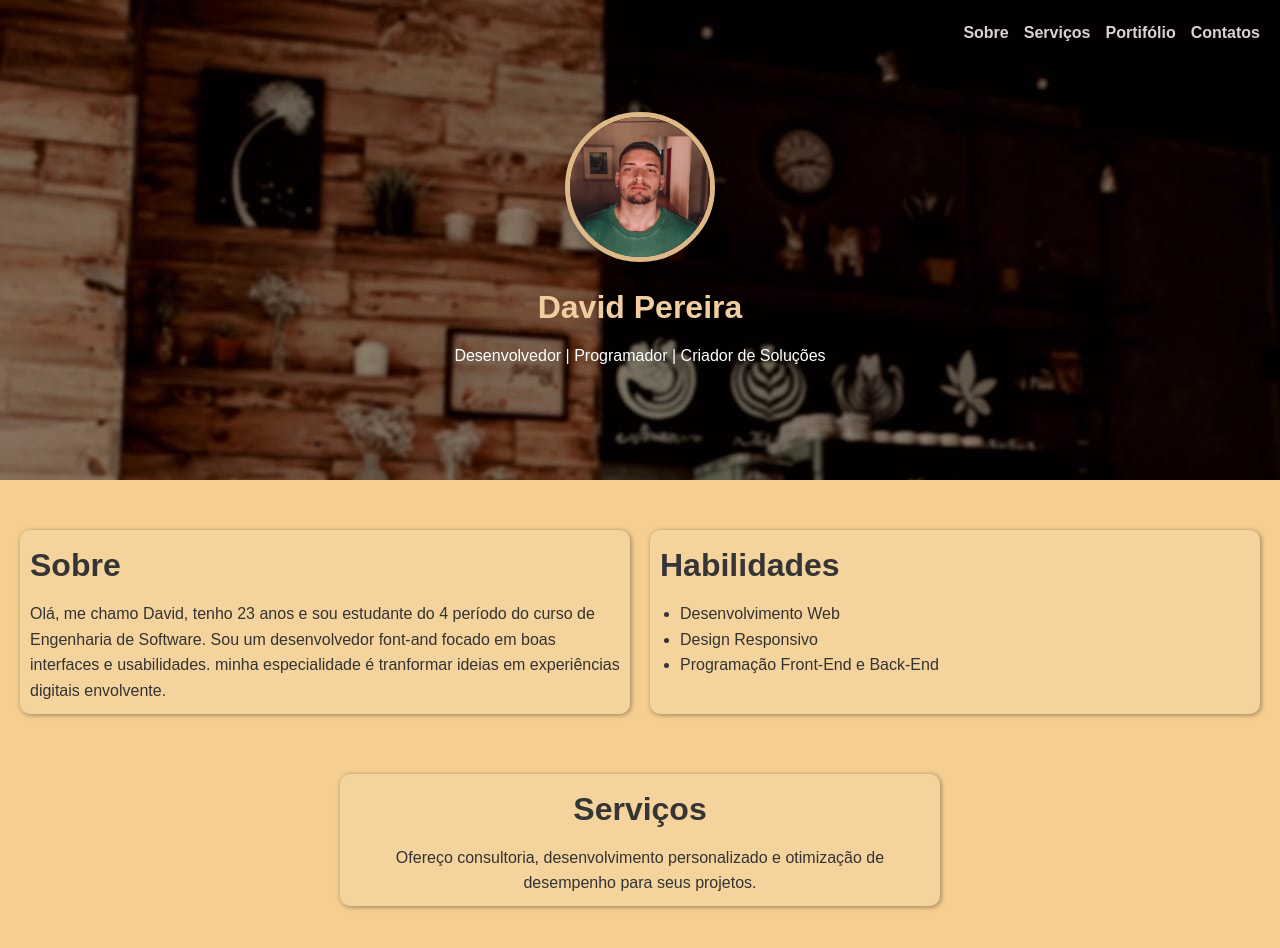
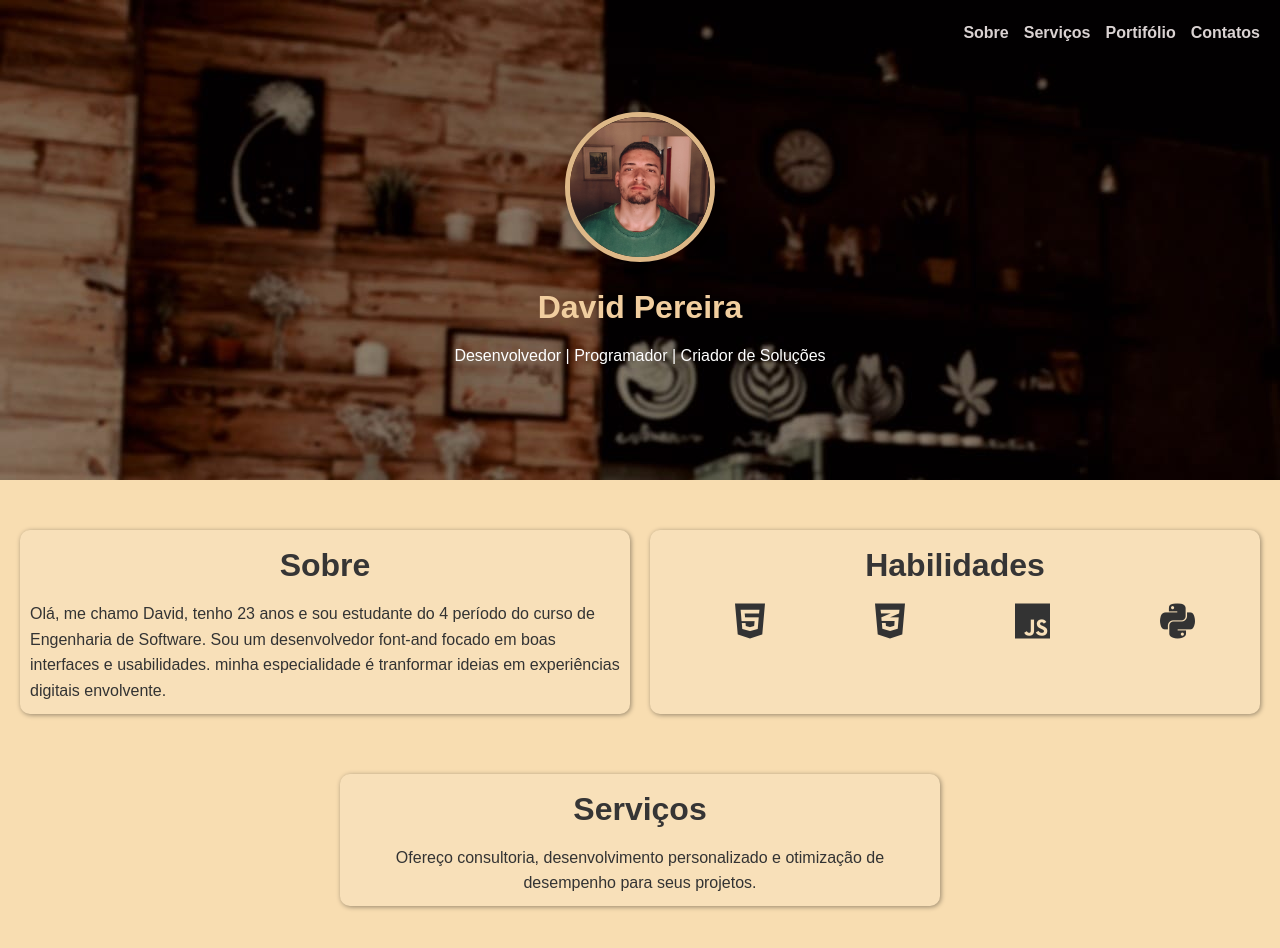
Before and after one commit to Devideos/siteApresentacao, a plain HTML site: page index.html in a window 1280 px wide. Drawn offline with Linux system fonts and the light colour scheme.

Commit message:
add figuras

```diff
--- a/estilos/style.css
+++ b/estilos/style.css
@@ -10,7 +10,7 @@
     font-family: Arial, sans-serif;
     line-height: 1.6;
     color: #333;
-    background-color: #f5ce90;
+    background-color: #f8ddb1;
   }
 
   header {
@@ -109,6 +109,7 @@
     font-size: 2rem;
     margin-bottom: 10px;
     color: rgb(54, 53, 53);
+    text-align: center;
   }
 
   section p,
@@ -139,6 +140,20 @@
     box-shadow: 1px 1px 5px rgba(0, 0, 0, 0.397);
   }
 
+  section#habilidades > ul {
+    display: flex;
+    flex-flow: row wrap;
+    justify-content: space-around;
+  }
+
+  section#habilidades > ul > li {
+    list-style-type: none; /* tira as bolinhas*/
+  }
+
+  section#habilidades > ul > li > i {
+    font-size: 40px; /*aumenta o tamanho das figuras*/
+  }
+
   section#servicos {
     background-color: #f4f4f41e;
 
--- a/index.html
+++ b/index.html
@@ -6,6 +6,7 @@
   <title>David</title>
   <link rel="stylesheet" href="estilos/style.css">
   <link rel="stylesheet" href="estilos/mobile.css">
+  <script src="https://kit.fontawesome.com/6dce79e520.js" crossorigin="anonymous"></script>
 </head>
 <body>
   <header>
@@ -36,9 +37,10 @@
       <section id="habilidades">
         <h2>Habilidades</h2>
         <ul>
-          <li>Desenvolvimento Web</li>
-          <li>Design Responsivo</li>
-          <li>Programação Front-End e Back-End</li>
+          <li><i class="fa-brands fa-html5"></i></li>
+          <li><i class="fa-brands fa-css3-alt"></i></li>
+          <li><i class="fa-brands fa-js"></i></li>
+          <li><i class="fa-brands fa-python"></i></li>
         </ul>
       </section>
     </div>
```
